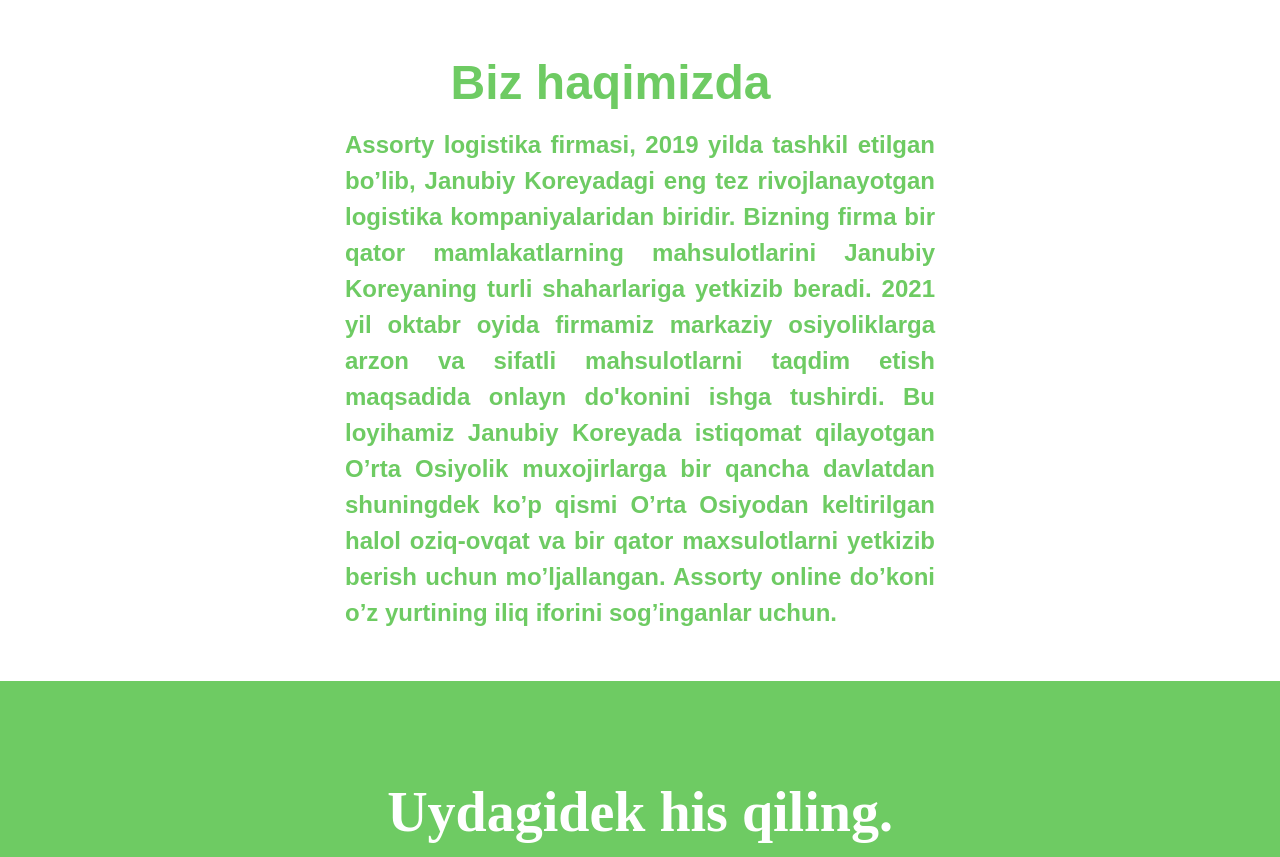
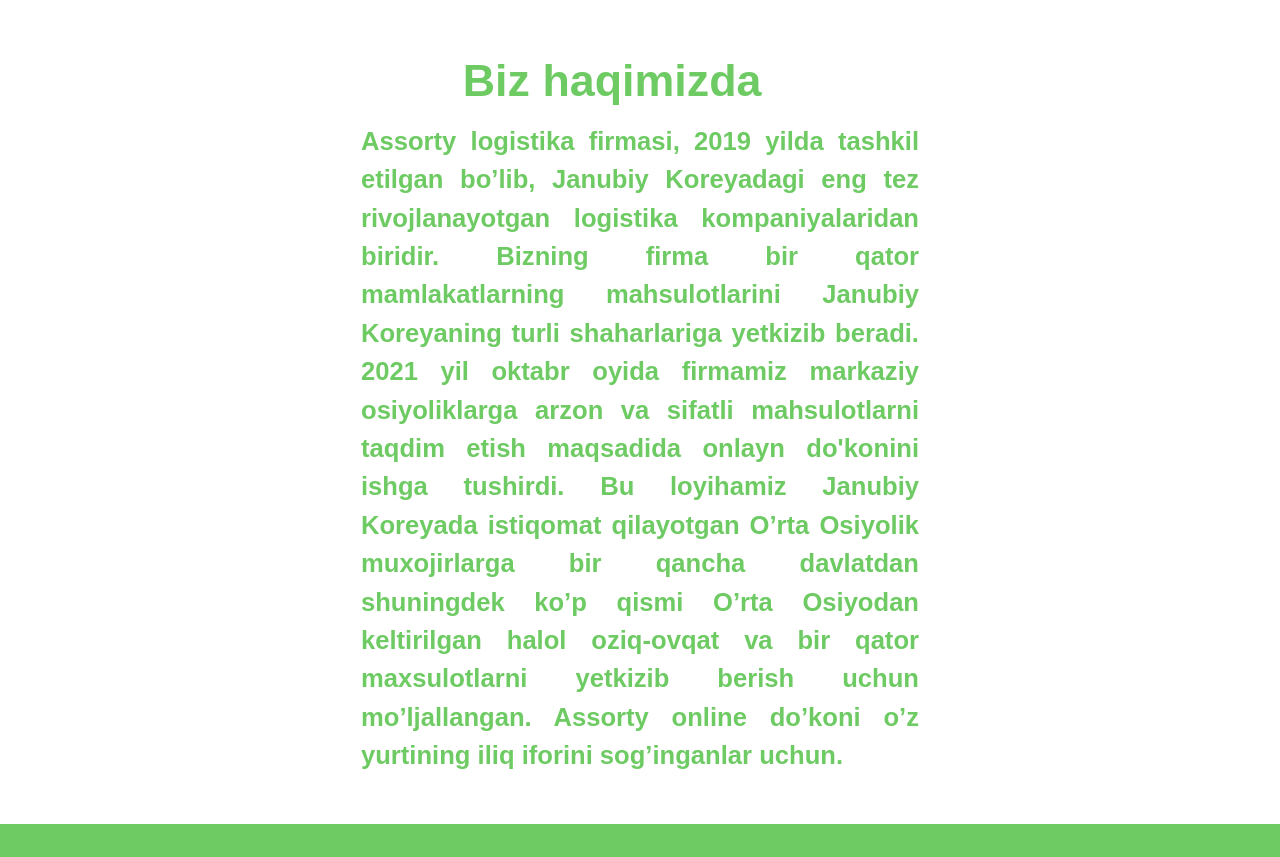
Before and after one commit to AbdulhamidDilmurodUgli/Assorty, a plain HTML site: page index.html in a window 1280 px wide. Shown: the part 1711-2568 px from the top of the page. Drawn offline with nearby package versions, Linux system fonts and the light colour scheme.

Commit message:
Update index.html

```diff
--- a/index.html
+++ b/index.html
@@ -129,11 +129,13 @@
 
   <section id="about-us">
 
-    <h2 class="about-us-heading" "font-size:3.5vw;">Biz haqimizda</h2>
-    <p class="about-us-text" "font-size:1.5vw;">
+     <div class="container">
+    <h2 class="about-us-heading" style="font-size:3.5vw;">Biz haqimizda</h2>
+    <p class="about-us-text"  style="font-size:2vw;">
       Assorty logistika firmasi, 2019 yilda tashkil etilgan bo’lib, Janubiy Koreyadagi eng tez rivojlanayotgan logistika kompaniyalaridan biridir.  Bizning firma bir qator mamlakatlarning mahsulotlarini
       Janubiy Koreyaning turli shaharlariga yetkizib beradi. 2021 yil oktabr oyida firmamiz markaziy osiyoliklarga arzon va sifatli mahsulotlarni taqdim etish maqsadida onlayn do'konini ishga tushirdi. Bu loyihamiz Janubiy Koreyada  istiqomat qilayotgan O’rta Osiyolik muxojirlarga bir qancha davlatdan shuningdek ko’p qismi O’rta Osiyodan keltirilgan halol oziq-ovqat va bir qator maxsulotlarni yetkizib berish uchun mo’ljallangan. Assorty online do’koni o’z yurtining iliq iforini sog’inganlar uchun.
     </p>
+  </div>
   </section>
 
 
```
